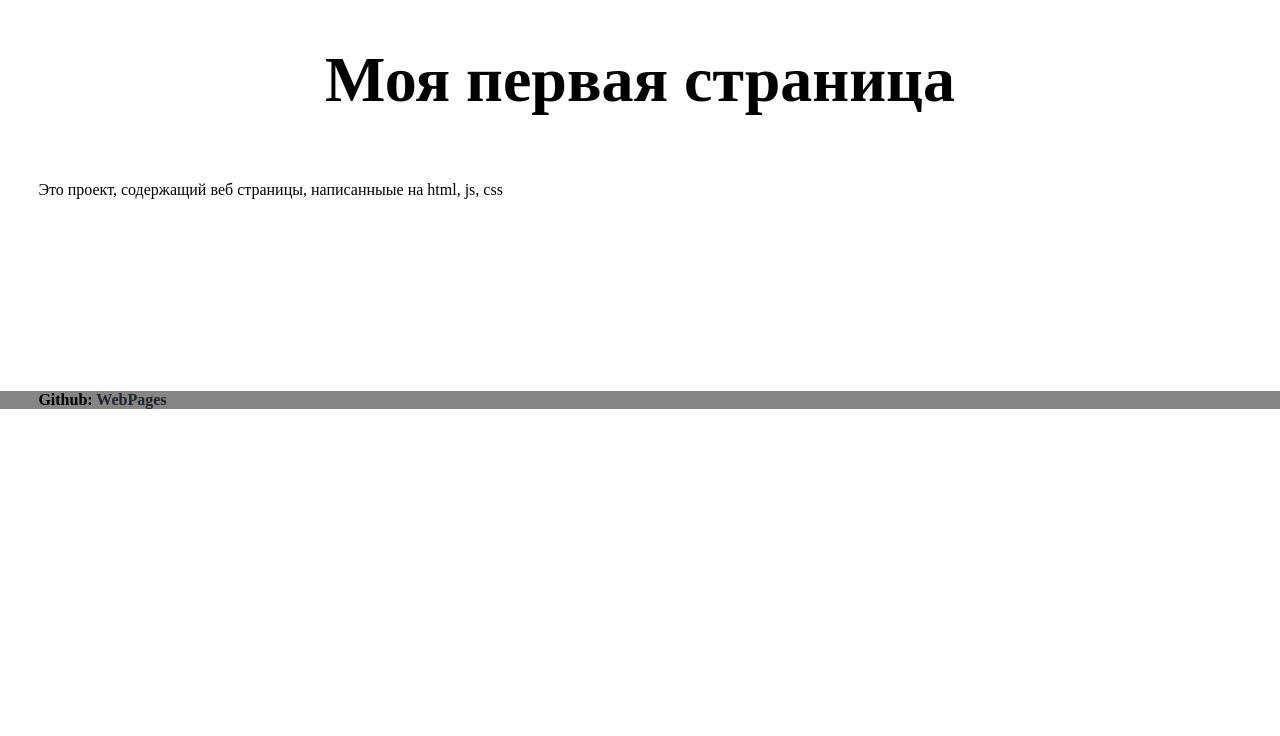
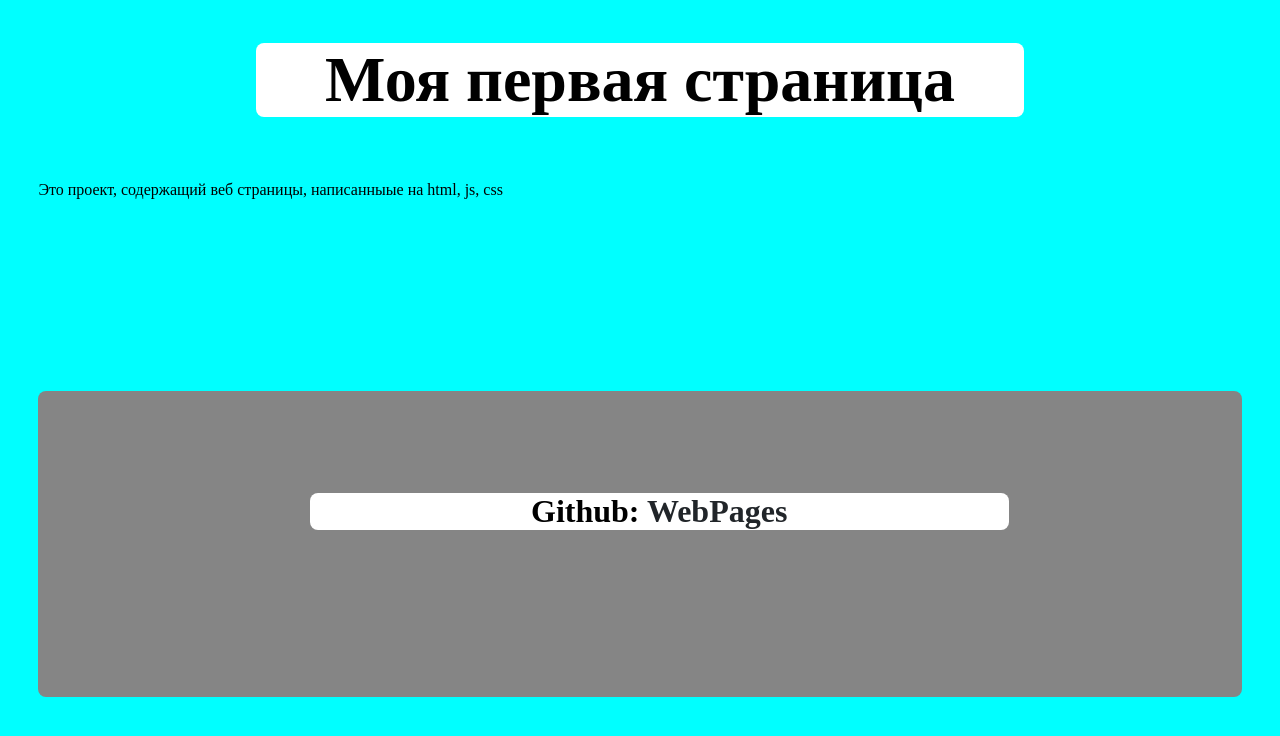
Before and after one commit to qazwsx-png/WebPages, a website: page public/index.html in a window 1280 px wide. Drawn offline with Linux system fonts and the light colour scheme.

Commit message:
Добавлена домашняя страница.

```diff
--- a/public/css/index.css
+++ b/public/css/index.css
@@ -1,7 +1,12 @@
 .header {
     font-size: 2rem;
+    background: white;
+    margin-left:20%;
+    margin-right:20%;
+    border-radius:0.5rem;
     text-align: center; /* расположение по центру*/
 }
+
 
 .content {
     margin-top: 5%;
@@ -14,15 +19,19 @@
 .footer {
     background: #858585;
     font-weight: bold;
-    height:30%;
+    padding-bottom: 13%;
+    padding-top: 8%;
     padding-left: 3%;
+    margin-left: 3%;
+    margin-right:3%;
+    border-radius: 0.5rem;
 }
 
 body {
     margin: 0;
     width: 100%;
     height: 100%;
-
+    background: aqua;
 }
 
 a {
--- a/public/index.html
+++ b/public/index.html
@@ -9,6 +9,6 @@
 <body>
 <div class="header"> <h1> Моя первая страница </h1> </div>
 <div class="content"> Это проект, содержащий веб страницы, написанныые на html, js, css </div>
-<div class="footer">Github: <a href="https://github.com/qazwsx-png/WebPages.git"> WebPages </a> </div>
+<div class="footer"><div class="header">Github: <a href="https://github.com/qazwsx-png/WebPages.git"> WebPages </a> </div> </div>
 </body>
 </html>
```
